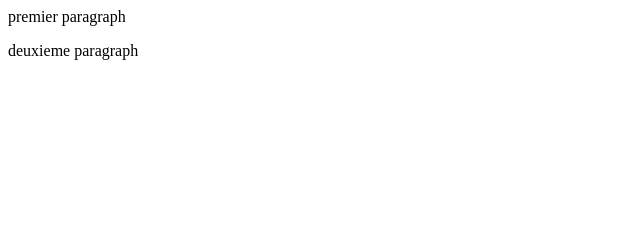
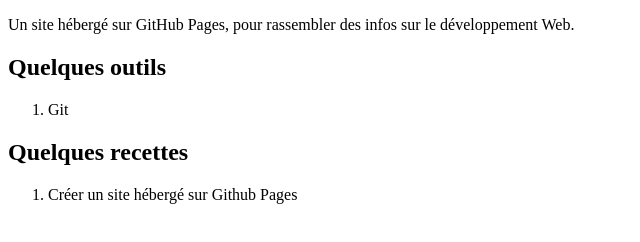
Before and after one commit to MatysLSY/webdev, a plain HTML site: page index.html in a window 1280 px wide. Shown: the whole page, without its empty margins (0-640 px from the left). Drawn offline with Linux system fonts and the light colour scheme.

Commit message:
ajout de textes sur première page

```diff
--- a/index.html
+++ b/index.html
@@ -1,3 +1,23 @@
-<p>premier paragraph</p>
+<!DOCTYPE html>
+<html lang="fr">
+<head>
+    <meta charset="UTF-8">
+    <meta http-equiv="X-UA-Compatible" content="IE=edge">
+    <meta name="viewport" content="width=device-width, initial-scale=1.0">
+    <title>Développement web : trucs et astuces</title>
+</head>
+<body>
+    <p>Un site hébergé sur GitHub Pages, pour rassembler des infos sur le développement Web.</p>
 
-<p>deuxieme paragraph</p>
+    <h2>Quelques outils</h2>
+    <ol>
+        <li>Git</li>
+    </ol>
+
+    <h2>Quelques recettes</h2>
+    <ol>
+        <li>Créer un site hébergé sur Github Pages</li>
+    </ol>
+
+</body>
+</html>
```
